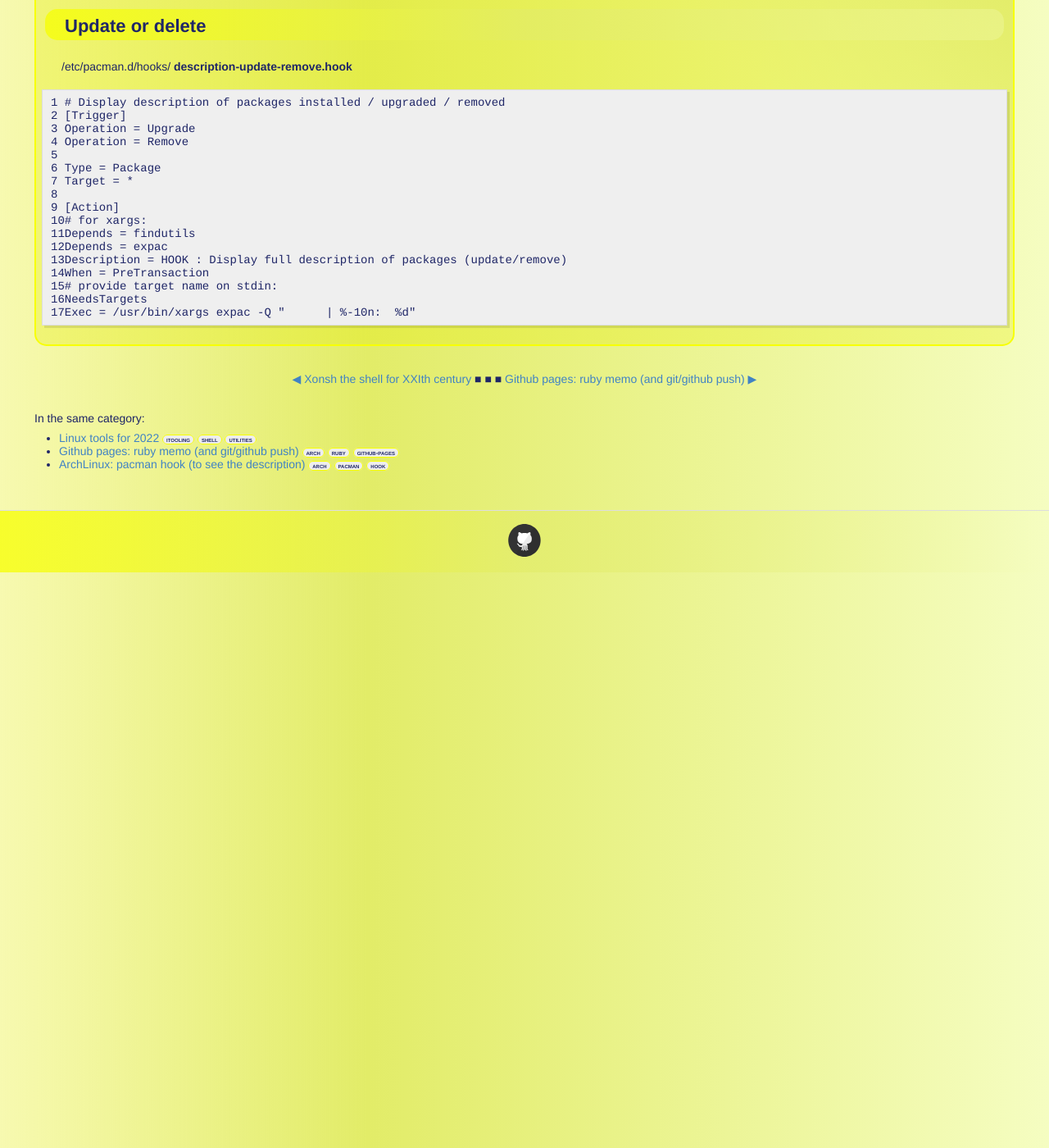
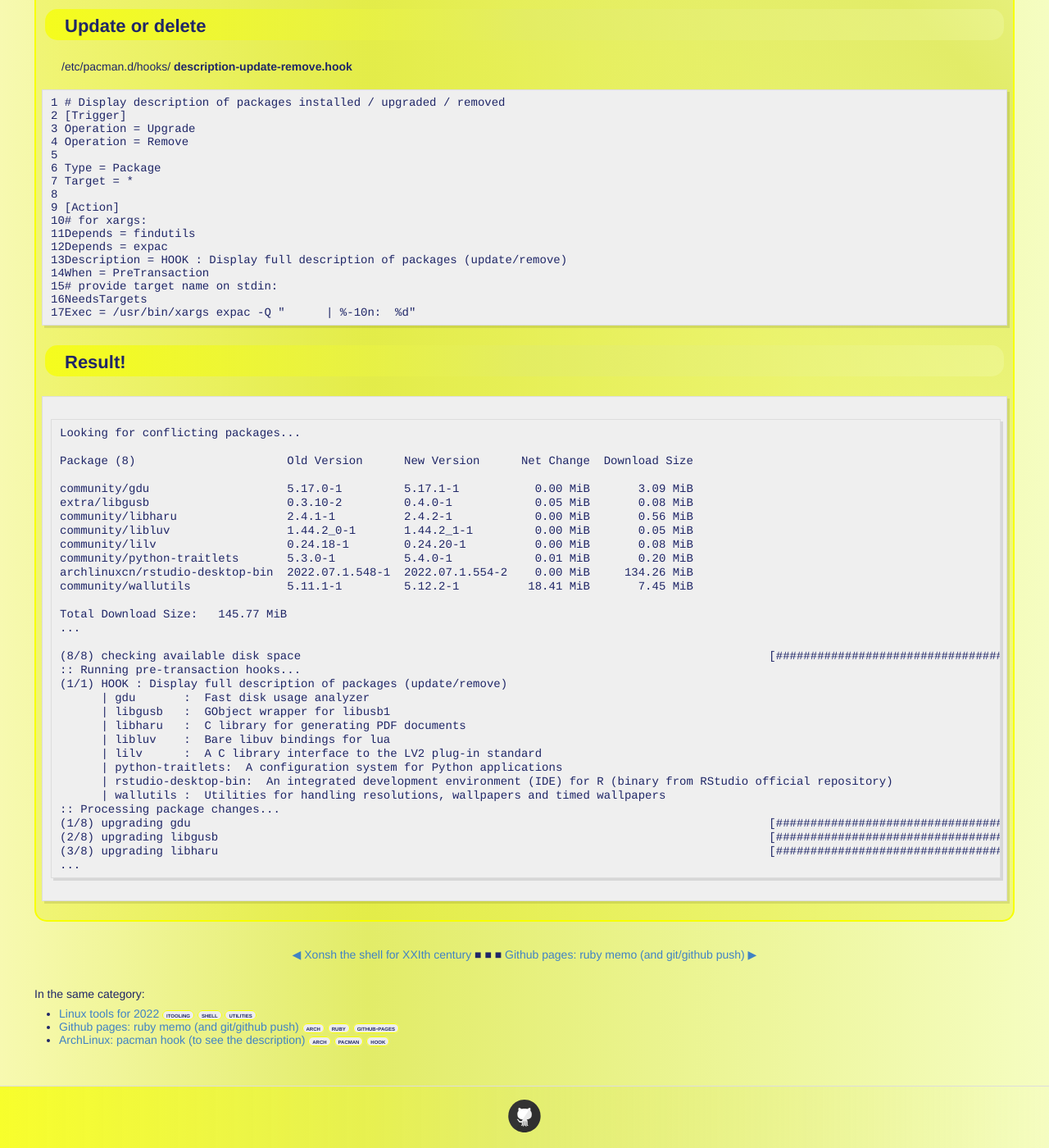
Before and after one commit to sebastien-ferry/sebastien-ferry.github.io, a Jekyll site: the page built from _posts/2020-11-08-pacman-hook.md, in a window 1280 px wide and 1400 px high, scrolled down 689 px. Shown: the whole window at 82% size. Built offline with Jekyll 4.4.1, drawn with Linux system fonts in a browser that asks for light colours.

Commit message:
add output / example

````diff
--- a/_posts/2020-11-08-pacman-hook.md
+++ b/_posts/2020-11-08-pacman-hook.md
@@ -59,3 +59,40 @@
 NeedsTargets
 Exec = /usr/bin/xargs expac -Q "      | %-10n:  %d"
 {% endhighlight %}
+
+# Result!
+
+```
+Looking for conflicting packages...
+
+Package (8)                      Old Version      New Version      Net Change  Download Size
+
+community/gdu                    5.17.0-1         5.17.1-1           0.00 MiB       3.09 MiB
+extra/libgusb                    0.3.10-2         0.4.0-1            0.05 MiB       0.08 MiB
+community/libharu                2.4.1-1          2.4.2-1            0.00 MiB       0.56 MiB
+community/libluv                 1.44.2_0-1       1.44.2_1-1         0.00 MiB       0.05 MiB
+community/lilv                   0.24.18-1        0.24.20-1          0.00 MiB       0.08 MiB
+community/python-traitlets       5.3.0-1          5.4.0-1            0.01 MiB       0.20 MiB
+archlinuxcn/rstudio-desktop-bin  2022.07.1.548-1  2022.07.1.554-2    0.00 MiB     134.26 MiB
+community/wallutils              5.11.1-1         5.12.2-1          18.41 MiB       7.45 MiB
+
+Total Download Size:   145.77 MiB
+...
+
+(8/8) checking available disk space                                                                    [############################################################] 100%
+:: Running pre-transaction hooks...
+(1/1) HOOK : Display full description of packages (update/remove)
+      | gdu       :  Fast disk usage analyzer
+      | libgusb   :  GObject wrapper for libusb1
+      | libharu   :  C library for generating PDF documents
+      | libluv    :  Bare libuv bindings for lua
+      | lilv      :  A C library interface to the LV2 plug-in standard
+      | python-traitlets:  A configuration system for Python applications
+      | rstudio-desktop-bin:  An integrated development environment (IDE) for R (binary from RStudio official repository)
+      | wallutils :  Utilities for handling resolutions, wallpapers and timed wallpapers
+:: Processing package changes...
+(1/8) upgrading gdu                                                                                    [############################################################] 100%
+(2/8) upgrading libgusb                                                                                [############################################################] 100%
+(3/8) upgrading libharu                                                                                [############################################################] 100%
+...
+```
````
